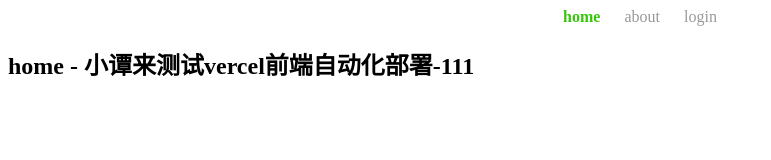
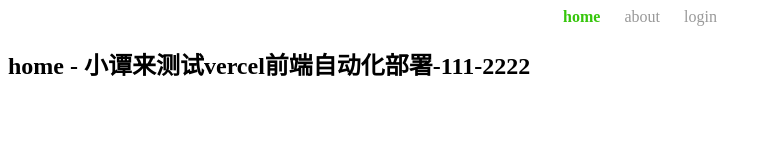
Before and after one commit to tanwenchao/vercel-demo, a Vue app: page /#/ in a window 1280 px wide. Shown: the top 160 px of the page, without its empty margins (0-771 px from the left). Built offline with nearby package versions, Linux system fonts and the light colour scheme; no server answers.

Commit message:
style: 改个描述试试22

```diff
--- a/src/views/home.vue
+++ b/src/views/home.vue
@@ -2,7 +2,7 @@
 import { getData } from '../api'
 import { ref, onMounted } from 'vue'
 
-const text = ref('home - 小谭来测试vercel前端自动化部署-111')
+const text = ref('home - 小谭来测试vercel前端自动化部署-111-2222')
 
 onMounted(() => {
   getData()
```
